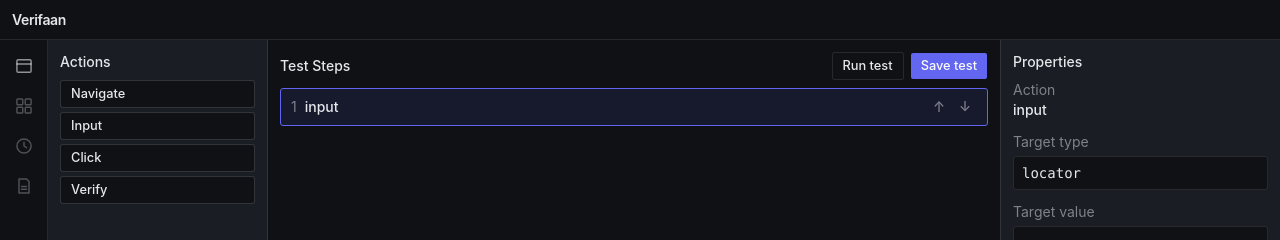
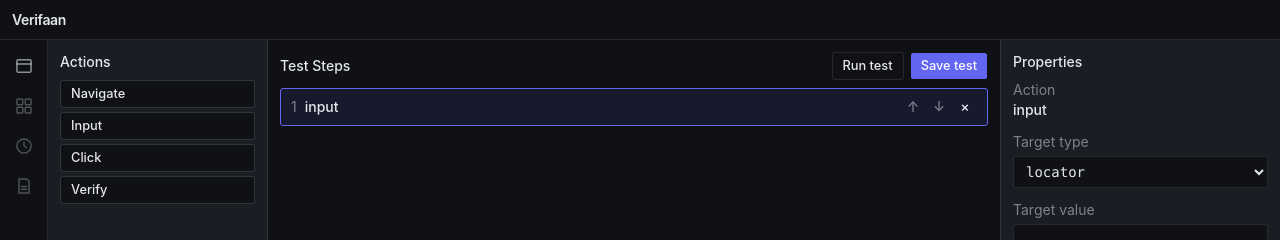
Before and after one commit to sham-10/verifaan, a React (Vite) app in the folder frontend/: page /projects/1/tests/1 in a window 1280 px wide. Both pictures are taken after a click on the button "Input". Shown: the top 240 px of the page. Built offline with nearby package versions, Linux system fonts and the light colour scheme; no server answers.

Commit message:
feat: VFN-20/VFN-21, delete step and target type dropdown

```diff
--- a/frontend/src/components/TestDesigner/TestDesigner.tsx
+++ b/frontend/src/components/TestDesigner/TestDesigner.tsx
@@ -52,13 +52,15 @@ function PropertiesPanelContent({
         <label htmlFor="step-target-type" className="text-text-primary/50">
           Target type
         </label>
-        <input
+        <select
           id="step-target-type"
-          type="text"
           value={step.target.type}
           onChange={(event) => onTargetTypeChange(event.target.value)}
           className={propertiesInputClassName}
-        />
+        >
+          <option value="url">url</option>
+          <option value="locator">locator</option>
+        </select>
       </div>
       <div className="flex flex-col gap-1">
         <label htmlFor="step-target-value" className="text-text-primary/50">
@@ -179,6 +181,13 @@ export function TestDesigner({ testId }: TestDesignerProps) {
     const step = createDefaultStep(action)
     setSteps((current) => [...current, step])
     setSelectedStepId(step.id)
+  }
+
+  function deleteStep(stepId: string) {
+    setSteps((current) => current.filter((step) => step.id !== stepId))
+    if (stepId === selectedStepId) {
+      setSelectedStepId(null)
+    }
   }
 
   function moveStep(index: number, direction: -1 | 1) {
@@ -303,6 +312,18 @@ export function TestDesigner({ testId }: TestDesignerProps) {
                   >
                     ↓
                   </Button>
+                  <Button
+                    type="button"
+                    variant="ghost"
+                    size="icon-xs"
+                    aria-label="Delete"
+                    onClick={(event) => {
+                      event.stopPropagation()
+                      deleteStep(step.id)
+                    }}
+                  >
+                    ×
+                  </Button>
                 </div>
               </li>
             )
```
Also changed, not shown: 2 other files (tests, documents, lock files or other folders).
